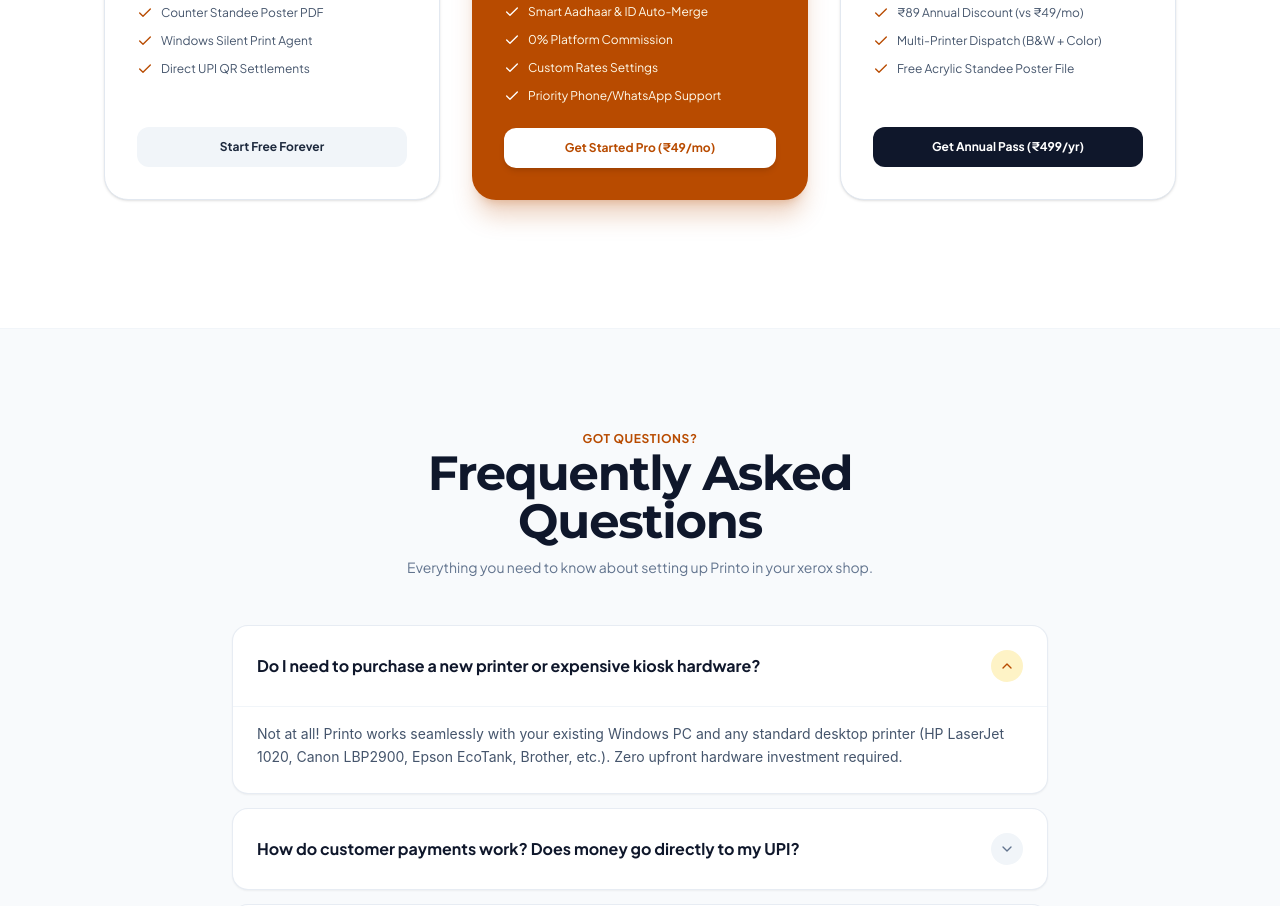
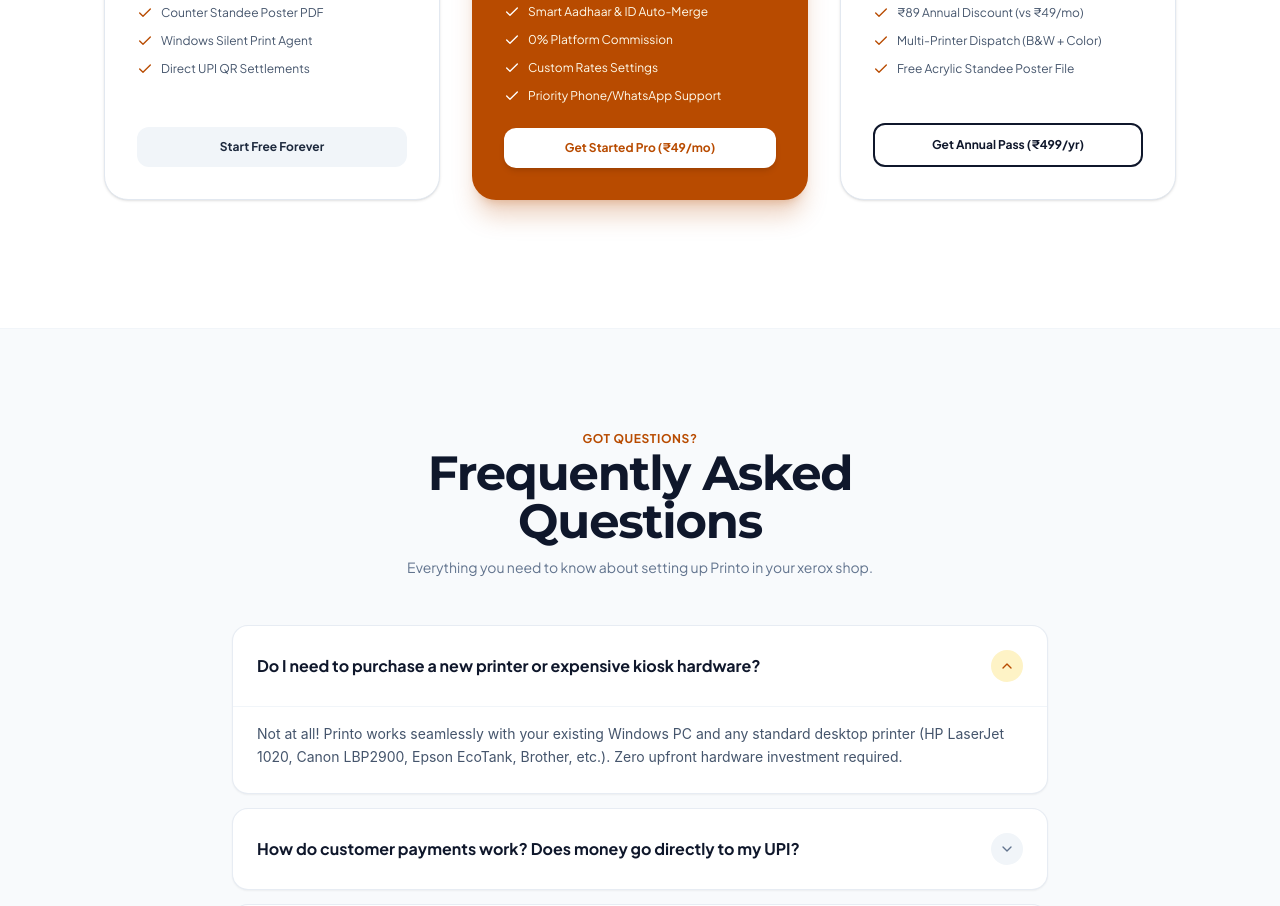
Before and after one commit to ShivamxRaj/Printo, a React (Vite) app in the folder client/: page / in a window 1280 px wide. Shown: the part 2680-3586 px from the top of the page. Built offline with nearby package versions, Linux system fonts and the light colour scheme; no server answers.

Commit message:
style(pricing): change yearly pro button to outline style for visual hierarchy

```diff
--- a/client/src/components/LandingPage.jsx
+++ b/client/src/components/LandingPage.jsx
@@ -451,7 +451,7 @@ export default function LandingPage({ onOpenRegister, onGoToDashboard, onGoToDem
               </div>
               <button
                 onClick={onOpenRegister}
-                className="w-full py-3 rounded-xl bg-slate-900 hover:bg-slate-800 text-white font-bold text-xs transition-all cursor-pointer"
+                className="w-full py-3 rounded-xl border-2 border-slate-900 text-slate-900 hover:bg-slate-900 hover:text-white font-bold text-xs transition-all cursor-pointer"
               >
                 Get Annual Pass (₹499/yr)
               </button>
```
